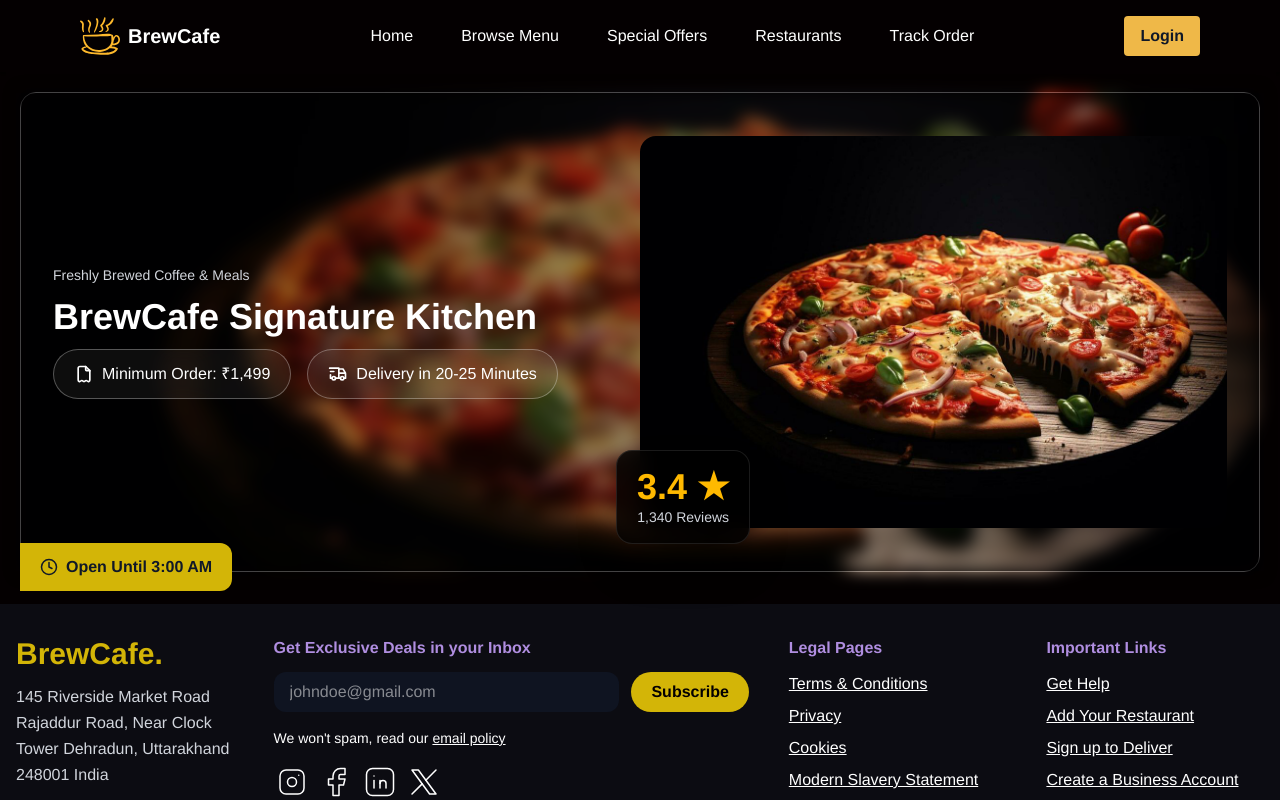
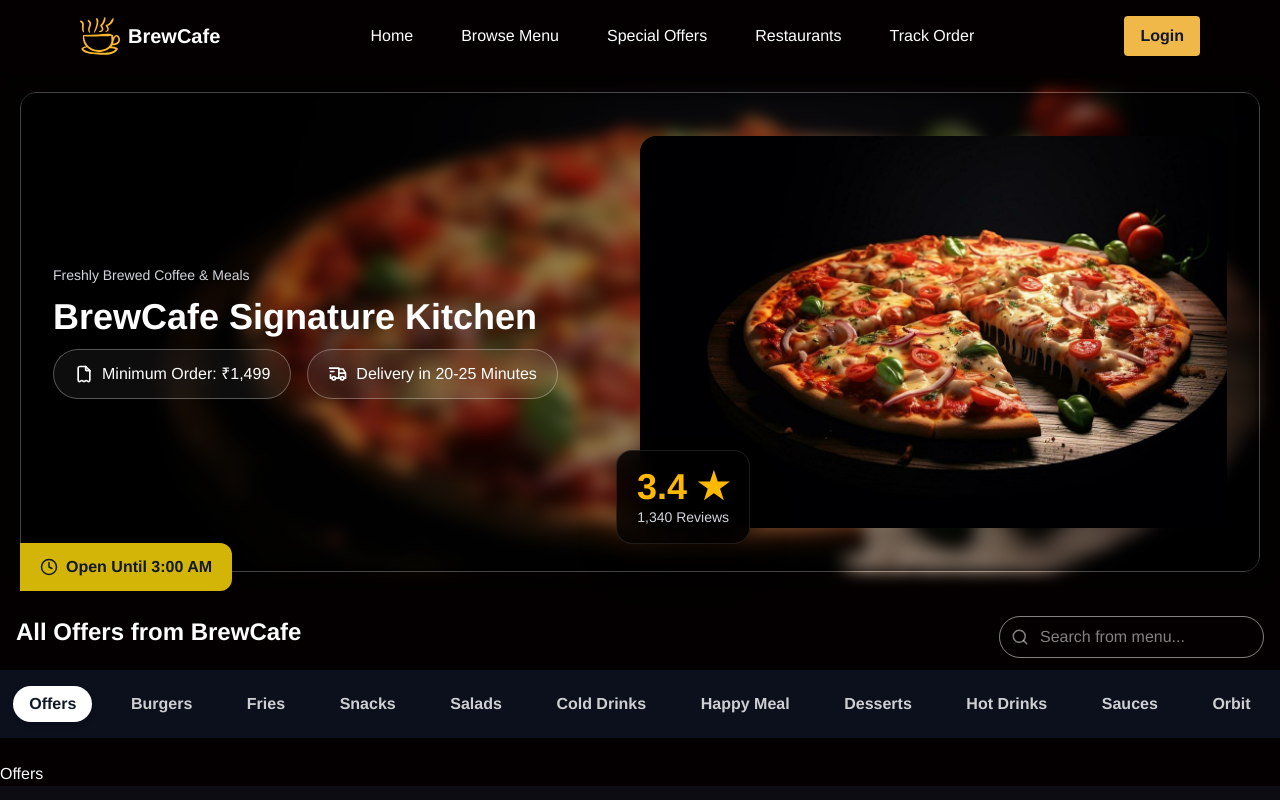
Before and after one commit to DeveloperWide/Cafe_Ordering_Platform, a React (Vite) app in the folder client/: page /restaurants in a window 1280 px wide. Shown: the top 800 px of the page. Built offline with nearby package versions, Linux system fonts and the light colour scheme.

Commit message:
designing restaurant page

```diff
--- /dev/null
+++ b/client/src/components/menu/Burgers.tsx
@@ -0,0 +1,7 @@
+import React from "react";
+
+const Burgers = () => {
+  return <div>Burgers</div>;
+};
+
+export default Burgers;
--- /dev/null
+++ b/client/src/components/menu/ColdDrinks.tsx
@@ -0,0 +1,7 @@
+import React from "react";
+
+const ColdDrinks = () => {
+  return <div>ColdDrinks</div>;
+};
+
+export default ColdDrinks;
--- /dev/null
+++ b/client/src/components/menu/Desserts.tsx
@@ -0,0 +1,7 @@
+import React from "react";
+
+const Desserts = () => {
+  return <div>Desserts</div>;
+};
+
+export default Desserts;
--- /dev/null
+++ b/client/src/components/menu/Fries.tsx
@@ -0,0 +1,7 @@
+import React from "react";
+
+const Fries = () => {
+  return <div>Fries</div>;
+};
+
+export default Fries;
--- /dev/null
+++ b/client/src/components/menu/HappyMeal.tsx
@@ -0,0 +1,7 @@
+import React from "react";
+
+const HappyMeal = () => {
+  return <div>HappyMeal</div>;
+};
+
+export default HappyMeal;
--- /dev/null
+++ b/client/src/components/menu/HotDrinks.tsx
@@ -0,0 +1,7 @@
+import React from "react";
+
+const HotDrinks = () => {
+  return <div>HotDrinks</div>;
+};
+
+export default HotDrinks;
--- /dev/null
+++ b/client/src/components/menu/Offers.tsx
@@ -0,0 +1,7 @@
+import React from "react";
+
+const Offers = () => {
+  return <div>Offers</div>;
+};
+
+export default Offers;
--- /dev/null
+++ b/client/src/components/menu/Orbit.tsx
@@ -0,0 +1,7 @@
+import React from "react";
+
+const Orbit = () => {
+  return <div>Orbit</div>;
+};
+
+export default Orbit;
--- /dev/null
+++ b/client/src/components/menu/Salads.tsx
@@ -0,0 +1,7 @@
+import React from "react";
+
+const Salads = () => {
+  return <div>Salads</div>;
+};
+
+export default Salads;
--- /dev/null
+++ b/client/src/components/menu/Sauces.tsx
@@ -0,0 +1,7 @@
+import React from "react";
+
+const Sauces = () => {
+  return <div>Sauces</div>;
+};
+
+export default Sauces;
--- /dev/null
+++ b/client/src/components/menu/Snacks.tsx
@@ -0,0 +1,7 @@
+import React from "react";
+
+const Snacks = () => {
+  return <div>Snacks</div>;
+};
+
+export default Snacks;
--- a/client/src/pages/Restaurants.tsx
+++ b/client/src/pages/Restaurants.tsx
@@ -1,8 +1,84 @@
 import pizzaImage from "../assets/pizza.jpg";
 import { IconInvoice, IconTruckDelivery } from "@tabler/icons-react";
-import { Clock } from "lucide-react";
+import { Clock, Search } from "lucide-react";
+import { useState } from "react";
+import Offers from "../components/menu/Offers";
+import Burgers from "../components/menu/Burgers";
+import Fries from "../components/menu/Fries";
+import Snacks from "../components/menu/Snacks";
+import Salads from "../components/menu/Salads";
+import ColdDrinks from "../components/menu/ColdDrinks";
+import HappyMeal from "../components/menu/HappyMeal";
+import Desserts from "../components/menu/Desserts";
+import HotDrinks from "../components/menu/HotDrinks";
+import Sauces from "../components/menu/Sauces";
+import Orbit from "../components/menu/Orbit";
+
+const menu = [
+  {
+    id: "offers",
+    component: Offers,
+    item: "Offers",
+  },
+  {
+    id: "burgers",
+    component: Burgers,
+    item: "Burgers",
+  },
+  {
+    id: "fries",
+    component: Fries,
+    item: "Fries",
+  },
+  {
+    id: "snacks",
+    component: Snacks,
+    item: "Snacks",
+  },
+  {
+    id: "salads",
+    component: Salads,
+    item: "Salads",
+  },
+  {
+    id: "cold-drinks",
+    component: ColdDrinks,
+    item: "Cold Drinks",
+  },
+  {
+    id: "happy-meal",
+    component: HappyMeal,
+    item: "Happy Meal",
+  },
+  {
+    id: "desserts",
+    component: Desserts,
+    item: "Desserts",
+  },
+  {
+    id: "hot-drinks",
+    component: HotDrinks,
+    item: "Hot Drinks",
+  },
+  {
+    id: "sauces",
+    component: Sauces,
+    item: "Sauces",
+  },
+  {
+    id: "orbit",
+    component: Orbit,
+    item: "Orbit",
+  },
+];
 
 const Restaurants = () => {
+  const [activeItem, setActiveItem] = useState<string>("offers");
+
+  const activeMenu = menu.find((item) => item.id === activeItem);
+
+  const ActiveComponent = activeMenu?.component;
+
   return (
     <div className="flex flex-col justify-center items-center">
       <header className="relative w-[98%] max-w-310 h-120 mx-auto rounded-2xl rounded-bl-none  border border-white/50 my-5 mb-8">
@@ -67,6 +143,49 @@ const Restaurants = () => {
           </div>
         </div>
       </header>
+      <main className="w-full">
+        <section className="w-full">
+          <div className="flex flex-row justify-between mx-4 my-3 flex-wrap">
+            <h2 className="text-2xl font-bold">All Offers from BrewCafe</h2>
+
+            <div className="relative">
+              <Search
+                size={18}
+                className="absolute left-3 top-1/2 -translate-y-1/2 text-white/50"
+              />
+
+              <input
+                type="text"
+                placeholder="Search from menu..."
+                className="w-full border border-white/50 rounded-full py-2 pl-10 pr-4 outline-none"
+              />
+            </div>
+          </div>
+        </section>
+
+        <section>
+          <div className="menu flex flex-wrap justify-around gap-5 px-3 py-4 bg-gray-900/70">
+            {menu.map((item) => (
+              <button
+                key={item.id}
+                onClick={() => setActiveItem(item.id)}
+                className={`px-4 py-1.5 rounded-full font-semibold transition-all duration-300
+          ${
+            item.id === activeItem
+              ? "bg-white text-gray-900 shadow-md"
+              : "text-white/80 hover:text-white"
+          }`}
+              >
+                {item.item}
+              </button>
+            ))}
+          </div>
+
+          <div className="items mt-6">
+            {ActiveComponent && <ActiveComponent />}
+          </div>
+        </section>
+      </main>
     </div>
   );
 };
```
